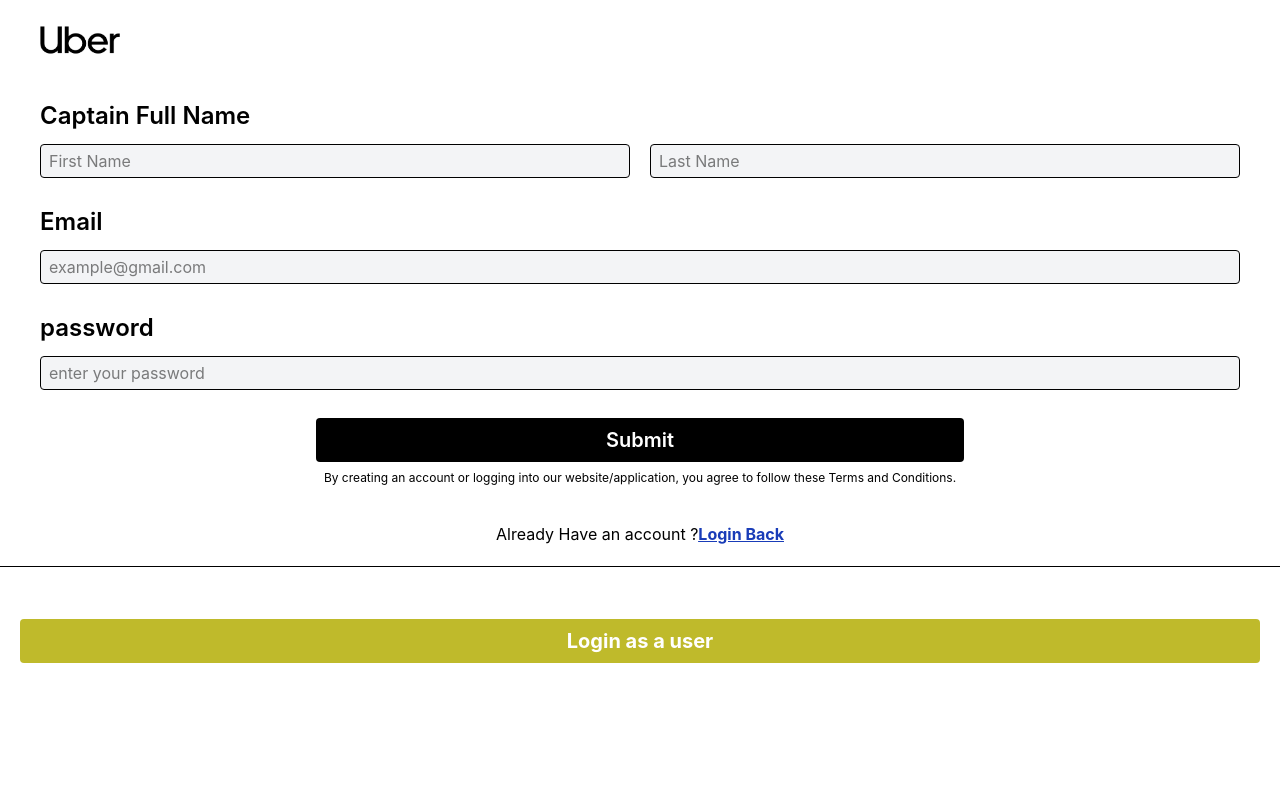
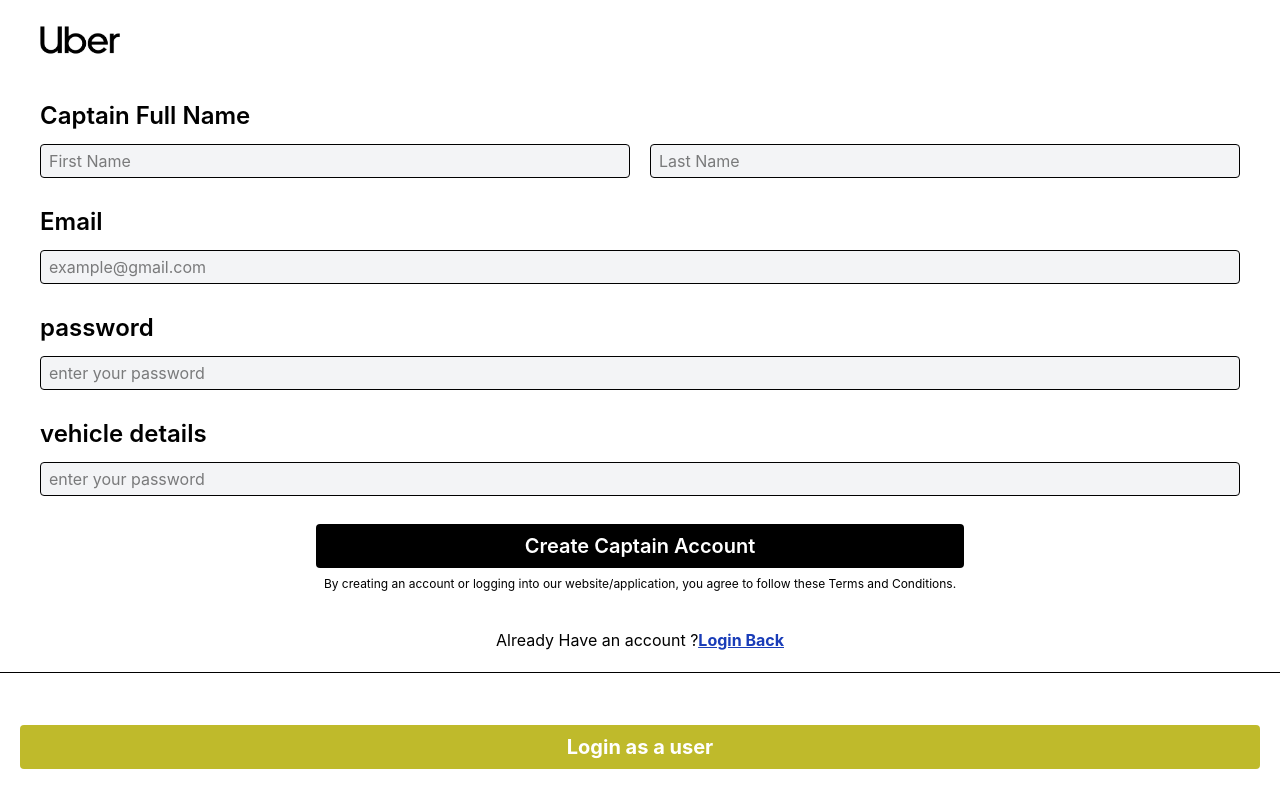
Before and after one commit to Saikat557/uber_clone, a React app in the folder OneDrive/Desktop/uber clone/frontend/: page /captain/register in a window 1280 px wide. Built offline with nearby package versions, Linux system fonts and the light colour scheme; the HTML template or start-up script is replaced by a standard one.

Commit message:
done all features

```diff
--- a/OneDrive/Desktop/uber clone/frontend/src/App.jsx
+++ b/OneDrive/Desktop/uber clone/frontend/src/App.jsx
@@ -7,6 +7,7 @@ import CaptainLogin from "./pages/captainLogin"
 import Home from "./pages/home"
 import UserProtected from "./pages/userProtected"
 import UserLogout from "./pages/userLogout"
+import CaptainHome from "./pages/CaptainHome"
 const app = () => {
   return (
     <Routes>
@@ -26,6 +27,8 @@ const app = () => {
           <UserLogout />
         </UserProtected>
       } />
+
+      <Route path="/captain/home" element={<CaptainHome/>} />
     </Routes>
   );
 };
--- /dev/null
+++ b/OneDrive/Desktop/uber clone/frontend/src/context/captainContext.jsx
@@ -0,0 +1,16 @@
+import {createContext,useState} from "react"
+
+export const CaptainDataContext = createContext()
+const captainContext=({children})=>{
+const [captain,setCaptain] = useState("")
+
+return (
+
+       <CaptainDataContext.Provider value={{captain,setCaptain}}>
+    {children}
+       </CaptainDataContext.Provider>
+)
+
+}
+
+export default captainContext
--- a/OneDrive/Desktop/uber clone/frontend/src/main.jsx
+++ b/OneDrive/Desktop/uber clone/frontend/src/main.jsx
@@ -1,19 +1,19 @@
-import { StrictMode } from 'react'
-import { createRoot } from 'react-dom/client'
-import './index.css'
-import App from './App.jsx'
-import {BrowserRouter} from "react-router-dom"
-import UserContext from "./context/userContext"
+import { StrictMode } from "react";
+import { createRoot } from "react-dom/client";
+import "./index.css";
+import App from "./App.jsx";
+import { BrowserRouter } from "react-router-dom";
+import UserContext from "./context/userContext";
+import CaptainContext, { CaptainDataContext } from "./context/captainContext";
 
-createRoot(document.getElementById('root')).render(
+createRoot(document.getElementById("root")).render(
   <StrictMode>
-    <UserContext>
-<BrowserRouter>
-     <App />
-     </BrowserRouter>
-
-    </UserContext>
-
-
+    <CaptainContext>
+      <UserContext>
+        <BrowserRouter>
+          <App />
+        </BrowserRouter>
+      </UserContext>
+    </CaptainContext>
   </StrictMode>,
-)
+);
--- /dev/null
+++ b/OneDrive/Desktop/uber clone/frontend/src/pages/CaptainHome.jsx
@@ -0,0 +1,6 @@
+const captainHome=()=>{
+    return (
+        <div>captain home</div>
+    )
+}
+export default captainHome
--- a/OneDrive/Desktop/uber clone/frontend/src/pages/captainRegister.jsx
+++ b/OneDrive/Desktop/uber clone/frontend/src/pages/captainRegister.jsx
@@ -83,9 +83,21 @@ onChange={(e)=>{
             className="bg-gray-100 w-full outline-none border-1 border-black py-1 px-2 rounded placeholder:text-base"
           />
         </div>
+        <div className="flex flex-col w-full ">
+          <label className="mb-3 text-2xl font-semibold mb-2">vehicle details</label>
+         <div>
+
+          <input
+          type="text"
+            placeholder="enter your password"
+            className="bg-gray-100 w-full outline-none border-1 border-black py-1 px-2 rounded placeholder:text-base"
+          />
+         </div>
+
+        </div>
         <div>
           <button className="w-full py-2 bg-black text-white text-xl font-semibold rounded">
-            Submit
+           Create Captain Account
           </button>
           <p className="text-xs m-2">
             By creating an account or logging into our website/application, you
```
Also changed, not shown: 1 other file (tests, documents, lock files or other folders).
